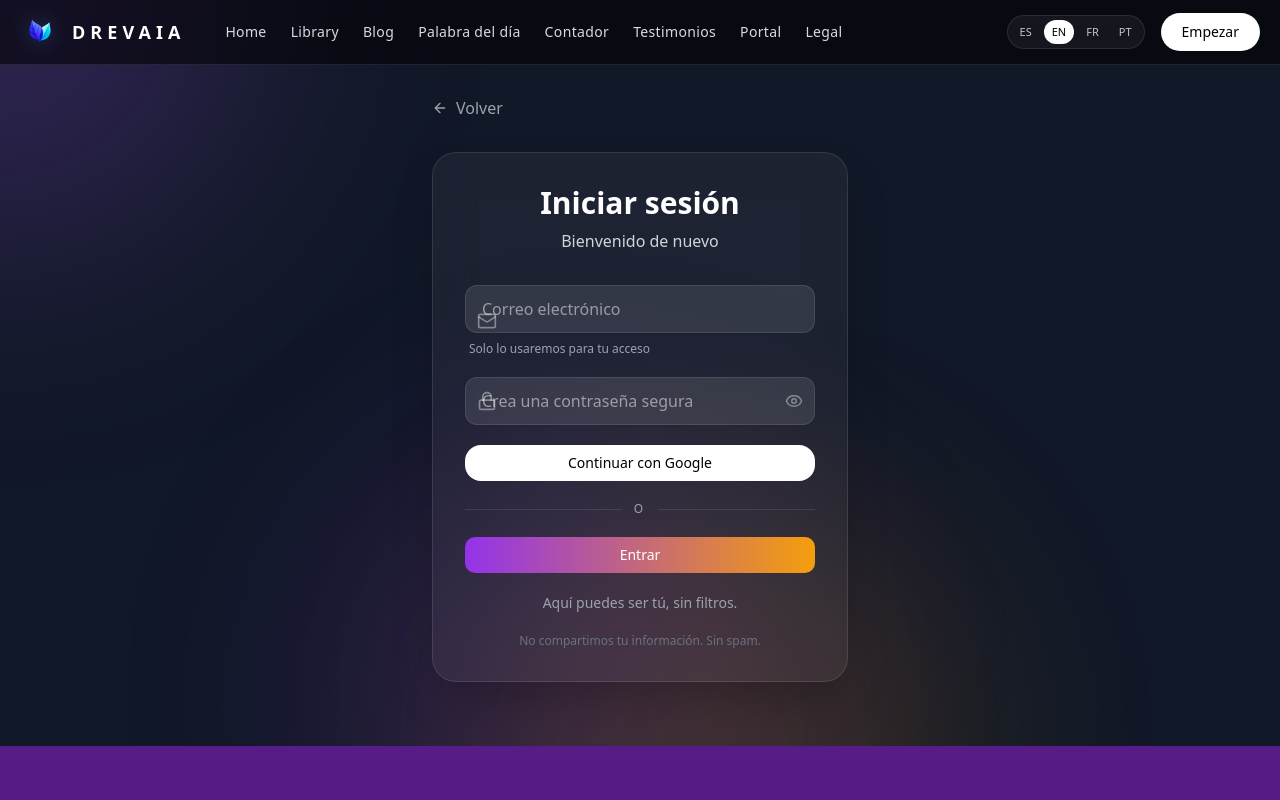
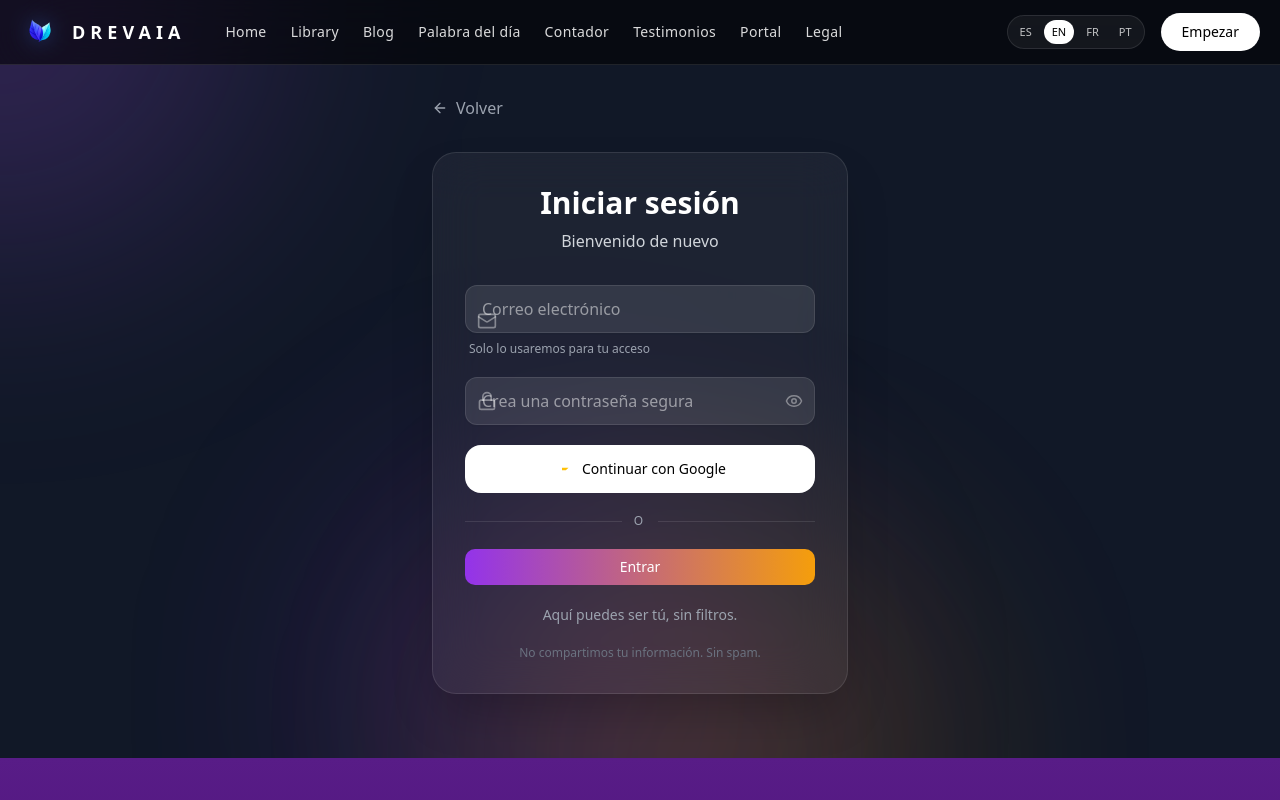
Before and after one commit to Drevaia-Digital/drevaia-app, a React (Vite) app: page /auth/login in a window 1280 px wide. Shown: the top 800 px of the page. Built offline with nearby package versions, Linux system fonts and the light colour scheme.

Commit message:
Add Google branded button

```diff
--- a/src/pages/AuthPage.tsx
+++ b/src/pages/AuthPage.tsx
@@ -263,8 +263,19 @@ export function AuthPage({ t, language, mode }: any) {
   type="button"
   onClick={signInWithGoogle}
   disabled={isLoading}
-                className="w-full bg-white text-black hover:bg-gray-100 rounded-xl font-medium"
+  className="w-full bg-white text-black hover:bg-gray-100 rounded-xl font-medium h-12 flex items-center justify-center gap-3"
 >
+  <svg
+    xmlns="http://www.w3.org/2000/svg"
+    viewBox="0 0 48 48"
+    className="w-5 h-5"
+  >
+    <path fill="#FFC107" d="M43.6 20.5H42V20H24v8h11.3..." />
+    <path fill="#FF3D00" d="M6.3 14.7..." />
+    <path fill="#4CAF50" d="M24 44..." />
+    <path fill="#1976D2" d="M43.6 20.5..." />
+  </svg>
+
   {A.google}
 </Button>
 
```
Lines whose indentation alone changed are shown as unchanged.
